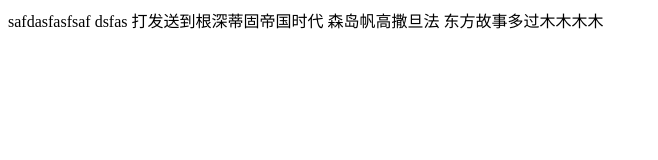
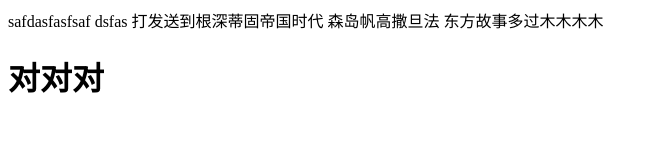
Before and after one commit to zanxan/zanxan.github.io, a plain HTML site: page index.html in a window 1280 px wide. Shown: the whole page, without its empty margins (0-658 px from the left). Drawn offline with Linux system fonts and the light colour scheme.

Commit message:
Update index.html

```diff
--- a/index.html
+++ b/index.html
@@ -3,3 +3,5 @@ dsfas
 打发送到根深蒂固帝国时代
 森岛帆高撒旦法
 东方故事多过木木木木
+
+<h1>对对对</h1>
```
